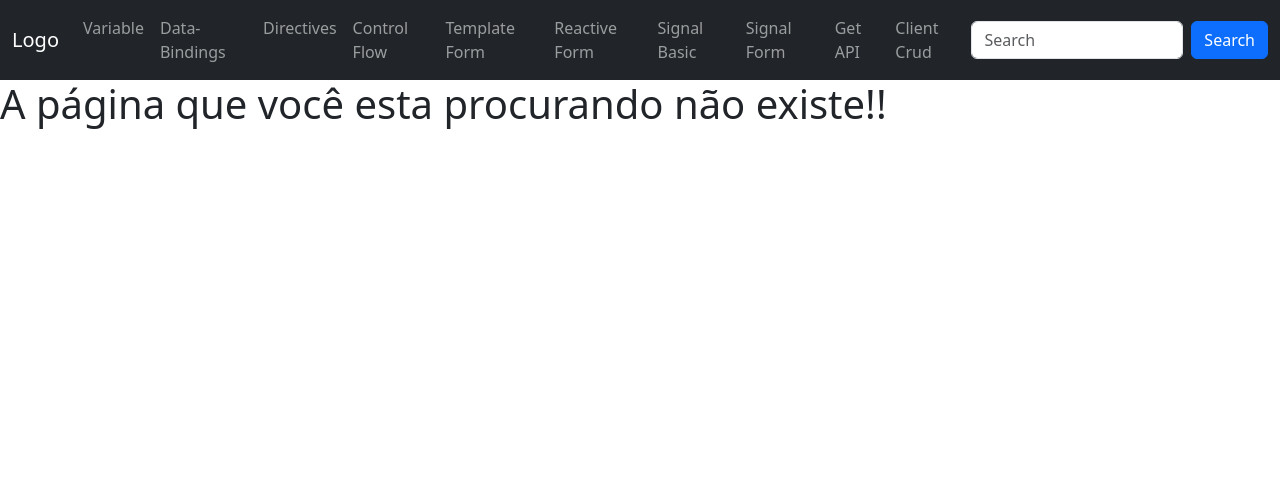
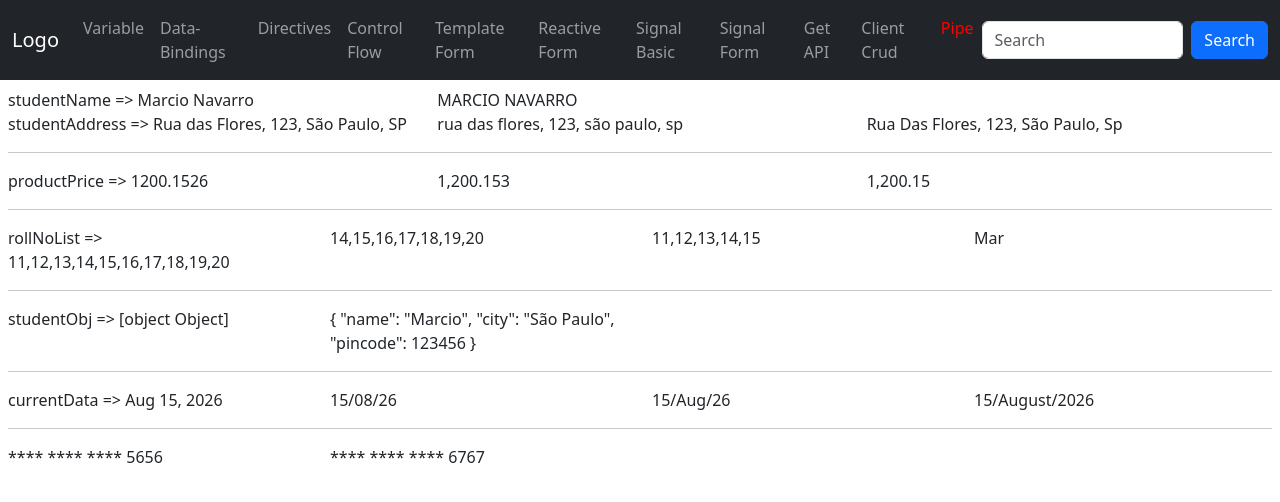
Before and after one commit to marcionavarro/angular22, an Angular app: page /pipe in a window 1280 px wide. Shown: the top 502 px of the page. Built offline with nearby package versions, Linux system fonts and the light colour scheme.

Commit message:
Angular 22 Tutorial for Beginners | Pipes in Angular | How to Create a Custom Pipe in Angular

```diff
--- a/src/app/app.html
+++ b/src/app/app.html
@@ -43,6 +43,9 @@
         <li class="nav-item">
           <a class="nav-link" routerLink="client-crud" routerLinkActive="active">Client Crud</a>
         </li>
+        <li class="nav-item">
+          <a class="nav-link" routerLink="pipe" routerLinkActive="active">Pipe</a>
+        </li>
       </ul>
       <form class="d-flex">
         <input class="form-control me-2" type="text" placeholder="Search" />
--- a/src/app/app.routes.ts
+++ b/src/app/app.routes.ts
@@ -10,6 +10,7 @@ import { SignalBasic } from './components/signal-basic/signal-basic';
 import { SignalFormEx } from './components/signal-form-ex/signal-form-ex';
 import { GetAPIEx } from './components/get-apiex/get-apiex';
 import { ClientCrud } from './components/client-crud/client-crud';
+import { PipeEx } from './components/pipe-ex/pipe-ex';
 
 export const routes: Routes = [
   {
@@ -58,6 +59,10 @@ export const routes: Routes = [
     component: ClientCrud,
   },
   {
+    path: 'pipe',
+    component: PipeEx,
+  },
+  {
     path: '**',
     component: NotFound,
   },
--- /dev/null
+++ b/src/app/components/pipe-ex/pipe-ex.html
@@ -0,0 +1,42 @@
+<div class="p-2">
+  <div class="row">
+    <div class="col-4">studentName => {{ studentName }}</div>
+    <div class="col-4">{{ studentName | uppercase }}</div>
+  </div>
+
+  <div class="row">
+    <div class="col-4">studentAddress => {{ studentAddress }}</div>
+    <div class="col-4">{{ studentAddress | lowercase }}</div>
+    <div class="col-4">{{ studentAddress | titlecase }}</div>
+  </div>
+  <hr />
+  <div class="row">
+    <div class="col-4">productPrice => {{ productPrice }}</div>
+    <div class="col-4">{{ productPrice | number }}</div>
+    <div class="col-4">{{ productPrice | number: '1.2-2' }}</div>
+  </div>
+  <hr />
+  <div class="row">
+    <div class="col-3">rollNoList => {{ rollNoList }}</div>
+    <div class="col-3">{{ rollNoList | slice: 3 }}</div>
+    <div class="col-3">{{ rollNoList | slice: 0 : 5 }}</div>
+    <div class="col-3">{{ studentName | slice: 0 : 3 }}</div>
+  </div>
+  <hr />
+  <div class="row">
+    <div class="col-3">studentObj => {{ studentObj }}</div>
+    <div class="col-3">{{ studentObj | json }}</div>
+  </div>
+  <hr />
+  <div class="row">
+    <div class="col-3">currentData => {{ currentData | date }}</div>
+    <div class="col-3">{{ currentData | date: 'dd/MM/yy' }}</div>
+    <div class="col-3">{{ currentData | date: 'dd/MMM/yy' }}</div>
+    <div class="col-3">{{ currentData | date: 'dd/MMMM/yyyy' }}</div>
+  </div>
+  <hr />
+  <div class="row">
+    <div class="col-3">{{ '1111 2222 3333 5656' | cardNoFormatter }}</div>
+    <div class="col-3">{{ cardNo | cardNoFormatter }}</div>
+  </div>
+</div>
--- /dev/null
+++ b/src/app/components/pipe-ex/pipe-ex.ts
@@ -0,0 +1,54 @@
+import {
+  CurrencyPipe,
+  DatePipe,
+  DecimalPipe,
+  JsonPipe,
+  LowerCasePipe,
+  SlicePipe,
+  TitleCasePipe,
+  UpperCasePipe,
+} from '@angular/common';
+import { Component } from '@angular/core';
+import { CardNoFormatterPipe } from '../../pipes/card-no-formatter-pipe';
+
+@Component({
+  imports: [
+    UpperCasePipe,
+    LowerCasePipe,
+    TitleCasePipe,
+    DecimalPipe,
+    SlicePipe,
+    JsonPipe,
+    DatePipe,
+    CardNoFormatterPipe,
+  ],
+  selector: 'app-pipe-ex',
+  styleUrl: './pipe-ex.css',
+  templateUrl: './pipe-ex.html',
+})
+export class PipeEx {
+  studentName: string = 'Marcio Navarro';
+
+  studentAddress: string = 'Rua das Flores, 123, São Paulo, SP';
+
+  productPrice: number = 1200.1526;
+
+  rollNoList: number[] = [11, 12, 13, 14, 15, 16, 17, 18, 19, 20];
+
+  cardNo = '2324243344556767';
+
+  currentData: Date = new Date();
+
+  studentObj = {
+    name: 'Marcio',
+    city: 'São Paulo',
+    pincode: 123456,
+  };
+
+  //capitalizeName: string = '';
+
+  constructor() {
+    //this.capitalizeName = this.studentName.toUpperCase();
+    debugger;
+  }
+}
--- /dev/null
+++ b/src/app/pipes/card-no-formatter-pipe.ts
@@ -0,0 +1,11 @@
+import { Pipe, PipeTransform } from '@angular/core';
+
+@Pipe({
+  name: 'cardNoFormatter',
+})
+export class CardNoFormatterPipe implements PipeTransform {
+  transform(value: string): string {
+    const lastFourChar = value.slice(-4);
+    return '**** **** **** ' + lastFourChar;
+  }
+}
```
Also changed, not shown: src/app/components/pipe-ex/pipe-ex.css (added), 2 other files (tests, documents, lock files or other folders).
